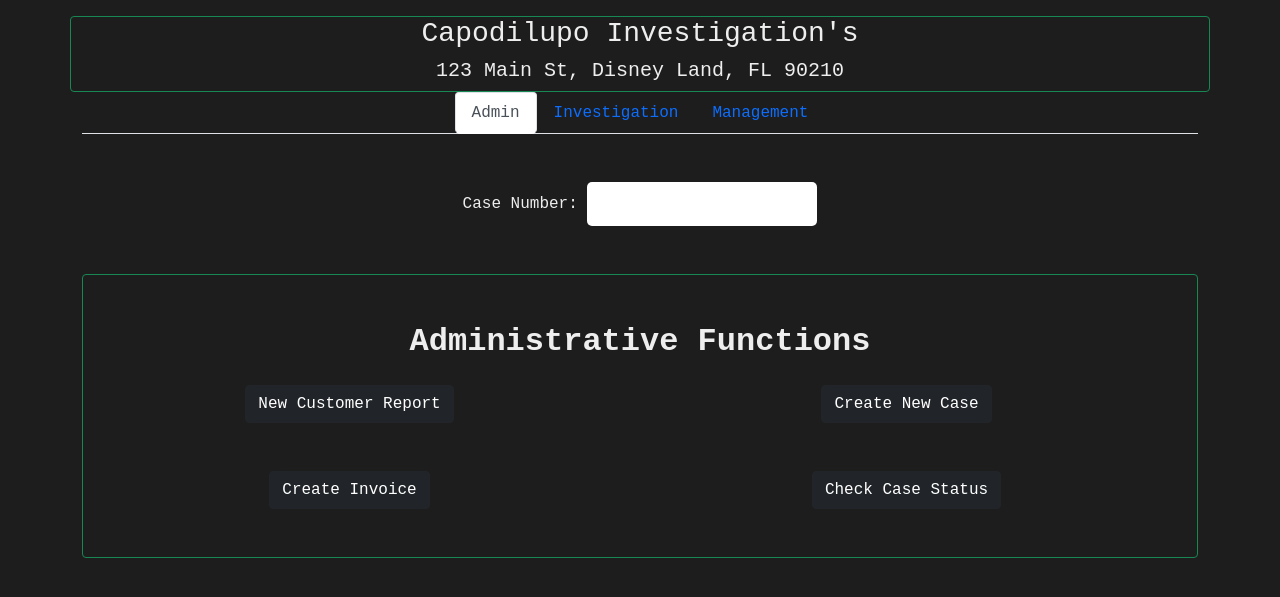
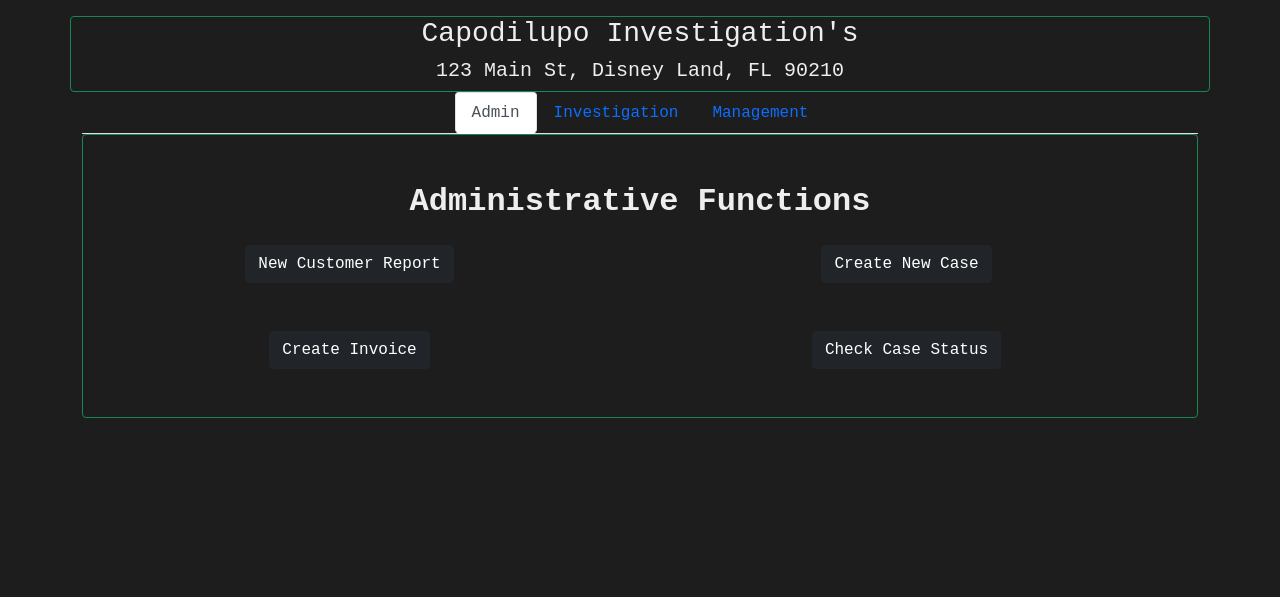
Before and after one commit to DonaldCapodilupo/Ultimate-Security-Software, a Flask app: page / in a window 1280 px wide. Shown: the top 597 px of the page. Run offline with Flask 3, Linux system fonts and the light colour scheme; some libraries are stand-ins or nearby versions.

Commit message:
Moved location of case number for now. Admin might not need it but investigations always will.

```diff
--- a/templates/main.html
+++ b/templates/main.html
@@ -68,13 +68,6 @@
             </li>
         </ul>
 
-        <div class="row text-center mt-5 mb-5">
-            <div class="col case_number_div">
-                <label for="case_number">Case Number:</label>
-                <input type="text" id="case_number" name="Case Number" required>
-            </div>
-        </div>
-
 
         <!--Area for Showing Tab-->
         <div class="tab-content pb-5 border border-success rounded" id="myTabContent">
@@ -134,6 +127,13 @@
                  aria-labelledby="Investigation-data-tab">
                 <div class="row mt-5 text-center">
                     <h2><b>Investigative Functions</b></h2>
+
+                    <div class="row text-center mt-5 mb-5">
+                        <div class="col case_number_div">
+                            <label for="case_number">Case Number:</label>
+                            <input type="text" id="case_number" name="Case Number" required>
+                        </div>
+                    </div>
 
                     <div class="row mt-5">
                         <div class="col">
```
